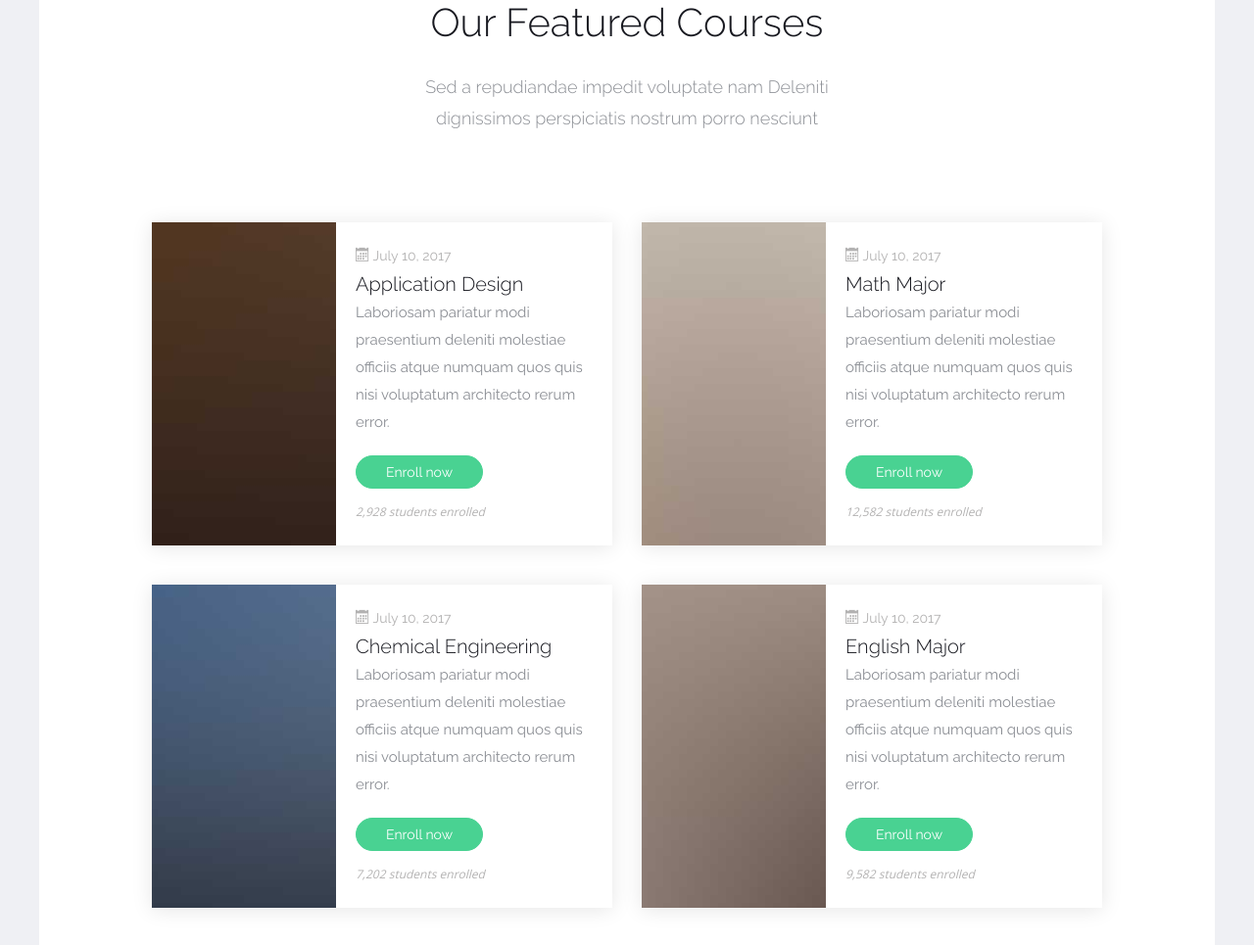
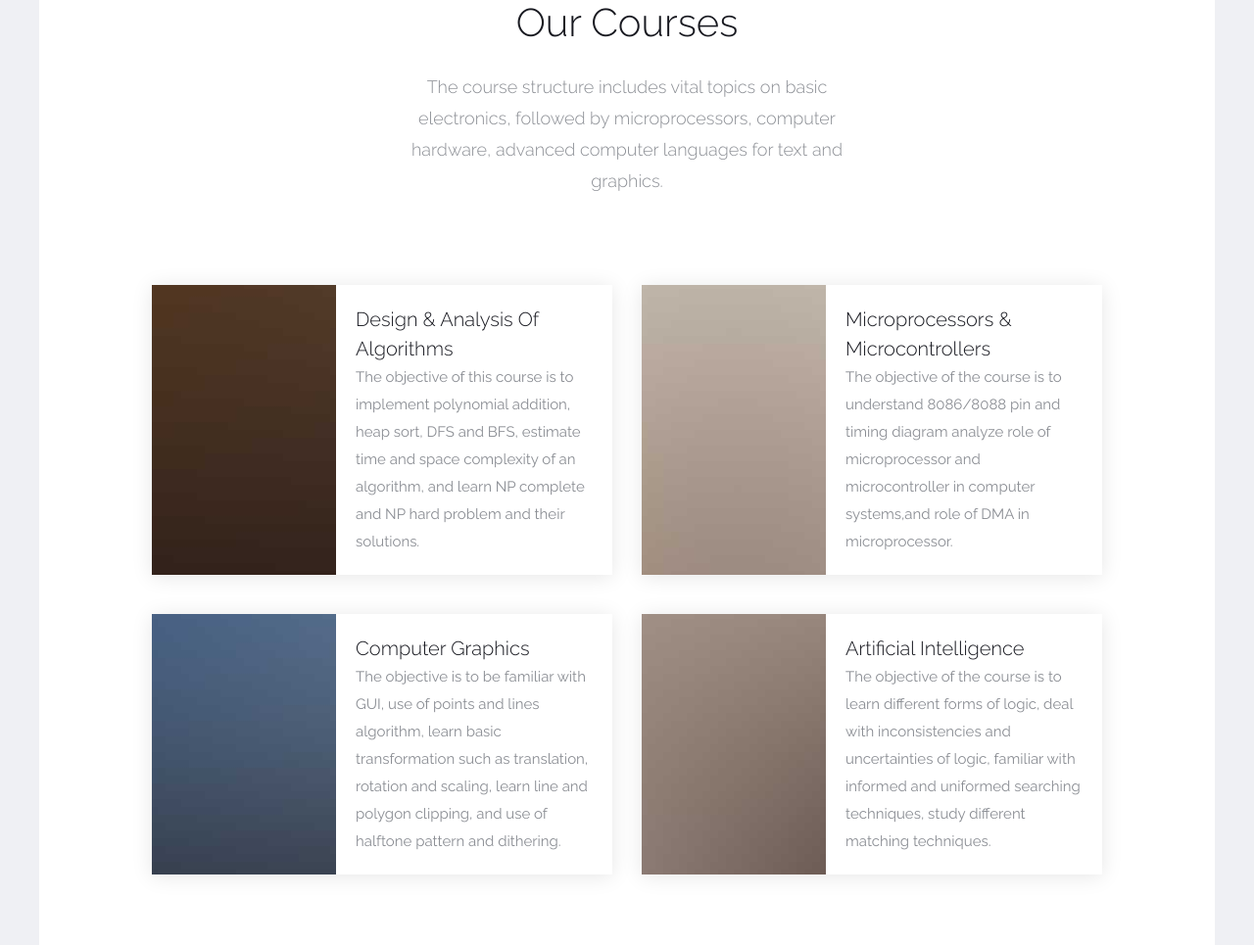
Before and after one commit to professorp/cse.vssut.github.io, a website: page index.html in a window 1280 px wide. Shown: the part 3405-4370 px from the top of the page at 98% size. Drawn offline with nearby package versions, Linux system fonts and the light colour scheme; files whose address does not match are found by name.

Commit message:
Added the Content of Courses Section

```diff
--- a/index.html
+++ b/index.html
@@ -386,8 +386,8 @@
         <div class="container">
           <div class="row">
             <div class="col-md-6 col-md-offset-3 text-center section-heading probootstrap-animate">
-              <h2>Our Featured Courses</h2>
-              <p class="lead">Sed a repudiandae impedit voluptate nam Deleniti dignissimos perspiciatis nostrum porro nesciunt</p>
+              <h2>Our Courses</h2>
+              <p class="lead">The course structure includes vital topics on basic electronics, followed by microprocessors, computer hardware, advanced computer languages for text and graphics.</p>
             </div>
           </div>
           <!-- END row -->
@@ -396,14 +396,14 @@
               <div class="probootstrap-service-2 probootstrap-animate">
                 <div class="image">
                   <div class="image-bg">
-                    <img src="img/img_sm_1.jpg" alt="Free Bootstrap Template by ProBootstrap.com">
+                    <img src="img/img_sm_1.jpg" alt="">
                   </div>
                 </div>
                 <div class="text">
-                  <span class="probootstrap-meta"><i class="icon-calendar2"></i> July 10, 2017</span>
-                  <h3>Application Design</h3>
-                  <p>Laboriosam pariatur modi praesentium deleniti molestiae officiis atque numquam quos quis nisi voluptatum architecto rerum error.</p>
-                  <p><a href="#" class="btn btn-primary">Enroll now</a> <span class="enrolled-count">2,928 students enrolled</span></p>
+                  <span class="probootstrap-meta"><!--<i class="icon-calendar2"></i>--></span>
+                  <h3>Design & Analysis Of Algorithms</h3>
+                  <p>The objective of this course is to implement polynomial addition, heap sort, DFS and BFS, estimate time and space complexity of an algorithm, and learn NP complete and NP hard problem and their solutions.</p>
+                  <!--<p><a href="#" class="btn btn-primary">Enroll now</a> <span class="enrolled-count">2,928 students enrolled</span></p>-->
                 </div>
               </div>
 
@@ -414,10 +414,10 @@
                   </div>
                 </div>
                 <div class="text">
-                  <span class="probootstrap-meta"><i class="icon-calendar2"></i> July 10, 2017</span>
-                  <h3>Chemical Engineering</h3>
-                  <p>Laboriosam pariatur modi praesentium deleniti molestiae officiis atque numquam quos quis nisi voluptatum architecto rerum error.</p>
-                  <p><a href="#" class="btn btn-primary">Enroll now</a> <span class="enrolled-count">7,202 students enrolled</span></p>
+                  <span class="probootstrap-meta"><!--<i class="icon-calendar2"></i>--></span>
+                  <h3>Computer Graphics</h3>
+                  <p>The objective is to be familiar with GUI, use of points and lines algorithm, learn basic transformation such as translation, rotation and scaling, learn line and polygon clipping, and use of halftone pattern and dithering.</p>
+                  <!--<p><a href="#" class="btn btn-primary">Enroll now</a> <span class="enrolled-count">7,202 students enrolled</span></p>-->
                 </div>
               </div>
 
@@ -430,10 +430,10 @@
                   </div>
                 </div>
                 <div class="text">
-                  <span class="probootstrap-meta"><i class="icon-calendar2"></i> July 10, 2017</span>
-                  <h3>Math Major</h3>
-                  <p>Laboriosam pariatur modi praesentium deleniti molestiae officiis atque numquam quos quis nisi voluptatum architecto rerum error.</p>
-                  <p><a href="#" class="btn btn-primary">Enroll now</a> <span class="enrolled-count">12,582 students enrolled</span></p>
+                  <span class="probootstrap-meta"><!--<i class="icon-calendar2"></i>--></span>
+                  <h3>Microprocessors & Microcontrollers</h3>
+                  <p>The objective of the course is to understand 8086/8088 pin and timing diagram analyze role of microprocessor and microcontroller in computer systems,and role of DMA in microprocessor.</p>
+                 <!-- <p><a href="#" class="btn btn-primary">Enroll now</a> <span class="enrolled-count">12,582 students enrolled</span></p>-->
                 </div>
               </div>
 
@@ -444,10 +444,10 @@
                   </div>
                 </div>
                 <div class="text">
-                  <span class="probootstrap-meta"><i class="icon-calendar2"></i> July 10, 2017</span>
-                  <h3>English Major</h3>
-                  <p>Laboriosam pariatur modi praesentium deleniti molestiae officiis atque numquam quos quis nisi voluptatum architecto rerum error.</p>
-                  <p><a href="#" class="btn btn-primary">Enroll now</a> <span class="enrolled-count">9,582 students enrolled</span></p>
+                  <span class="probootstrap-meta"><!--<i class="icon-calendar2"></i>--></span>
+                  <h3>Artificial Intelligence</h3>
+                  <p>The objective of the course is to learn different forms of logic, deal with inconsistencies and uncertainties of logic, familiar with informed and uniformed searching techniques, study different matching techniques.</p>
+                 <!-- <p><a href="#" class="btn btn-primary">Enroll now</a> <span class="enrolled-count">9,582 students enrolled</span></p>-->
                 </div>
               </div>
 
```
